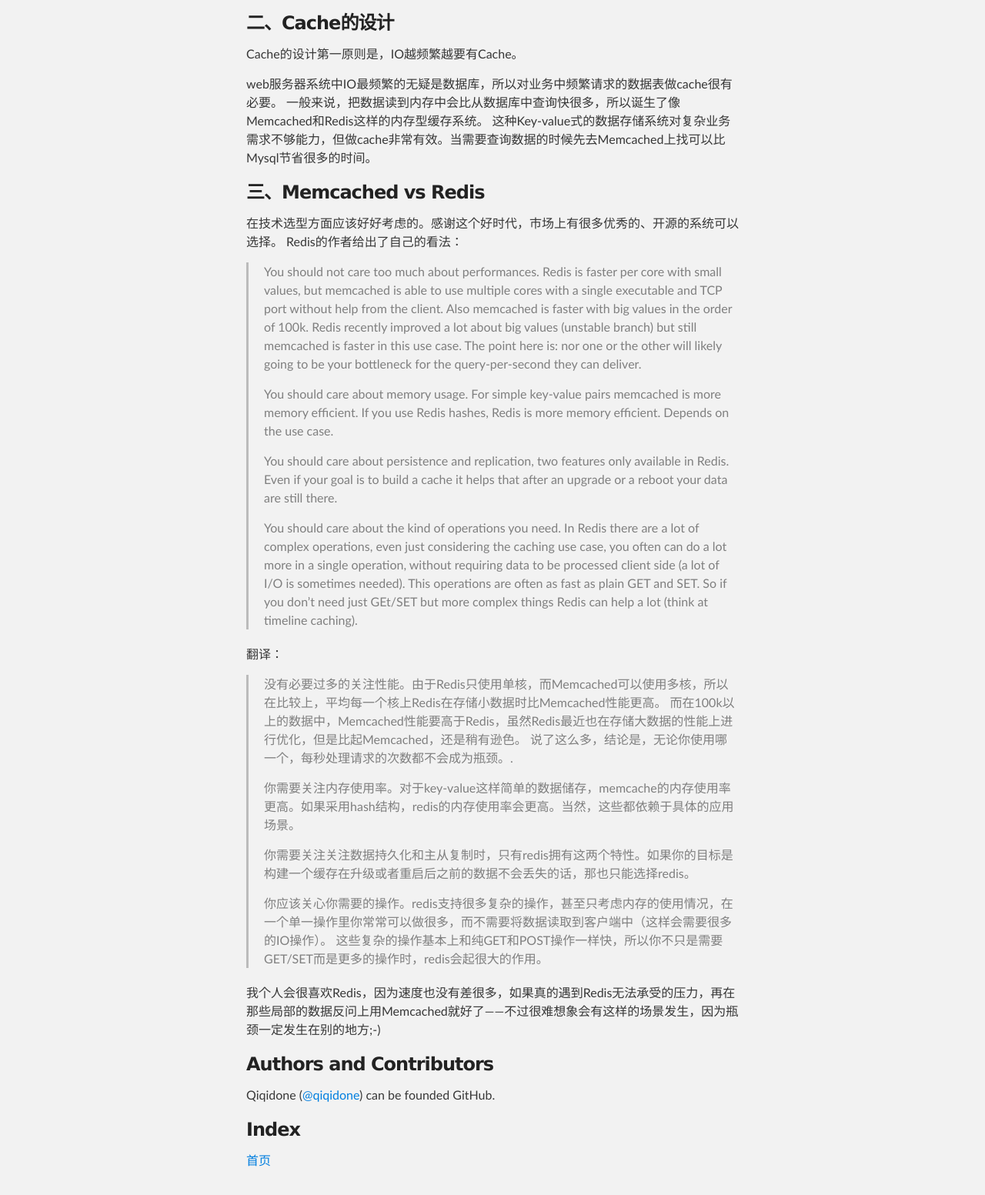
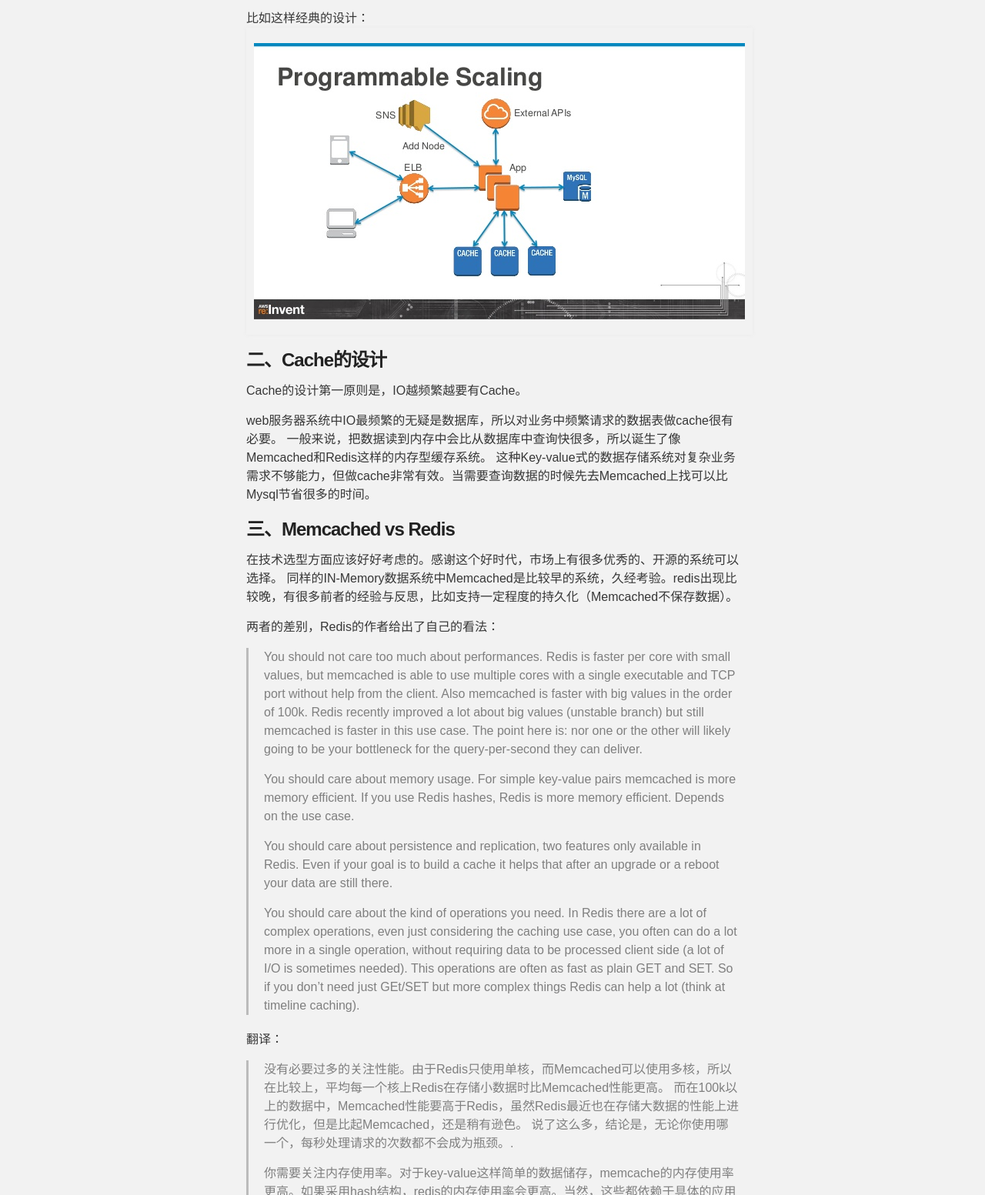
Before and after one commit to qiqidone/qiqidone.github.io, a plain HTML site: page 09-Cache-save-world.html in a window 1280 px wide. Shown: the part 655-2208 px from the top of the page at 77% size. Drawn offline with Linux system fonts and the light colour scheme.

```diff
--- a/09-Cache-save-world.html
+++ b/09-Cache-save-world.html
@@ -48,12 +48,18 @@
             Sql查询的优化很重要，不管是该有的索引，查询复杂度，还是数据库系统设计本身的分表、分库、分布式，都可以在这个问题上找到自己的价值。
             但相比较高风险、高投入的数据库重设，Cache的引入无论从效果还是可行性上都不可能被忽视。
         </p>
+
         <p>
             Cache的定位决定了它在提高单笔查询速率方面有着巨大的作用，但面对写频繁的业务需求来说，就变得比较无力。
             但，不管怎样，加速不用Cache，一定匪夷所思。
         </p>
+
         <p>
             当然，我们这里不是要讲前端的Cache，诸如浏览器Cache，或是CDN这种，也不是CPU的cache那种底层，我们只是讲Server层次的Cache。
+        </p>
+        <p>
+            比如这样经典的设计：
+            <img src="images/09.jpg" class="inner" title="jvm-memory-model">
         </p>
 
         <h3>
@@ -63,6 +69,7 @@
         <p>
             Cache的设计第一原则是，IO越频繁越要有Cache。
         </p>
+
         <p>
             web服务器系统中IO最频繁的无疑是数据库，所以对业务中频繁请求的数据表做cache很有必要。
             一般来说，把数据读到内存中会比从数据库中查询快很多，所以诞生了像Memcached和Redis这样的内存型缓存系统。
@@ -75,7 +82,11 @@
 
         <p>
             在技术选型方面应该好好考虑的。感谢这个好时代，市场上有很多优秀的、开源的系统可以选择。
-            Redis的作者给出了自己的看法：
+            同样的IN-Memory数据系统中Memcached是比较早的系统，久经考验。redis出现比较晚，有很多前者的经验与反思，比如支持一定程度的持久化（Memcached不保存数据）。
+
+        </p>
+
+        <p> 两者的差别，Redis的作者给出了自己的看法：
         </p>
         <blockquote class="hljs-comment">
             <p>You should not care too much about performances. Redis is faster per core with small values, but
@@ -114,7 +125,23 @@
         </blockquote>
 
         <p>
-            我个人会很喜欢Redis，因为速度也没有差很多，如果真的遇到Redis无法承受的压力，再在那些局部的数据反问上用Memcached就好了——不过很难想象会有这样的场景发生，因为瓶颈一定发生在别的地方;-)
+            理论上说，完全的内存IO的Memcached会强于Redis，但实际上，Memcached使用的Libevent的牺牲了很多的性能，而redis自己实现了简易好用的网络传输协议，而这个造成了网络IO拖了memcached的后腿。
+            另外一个Memcached的优势是业界有很多集群化的方案，相对比较成熟，而Redis 3.0才刚刚推出了集群，做shard的方案还是要小心谨慎，自己设计好一致性哈希方案，实现横向拓展以及预防一些机器下线的问题。
+            我个人会很喜欢Redis，主要是因为Redis可以做持久化，不仅可以用来做cache，而且可以做MQ容器，可以一定程度代替数据库。另外速度也没有差很多。
+            如果真的遇到Redis无法承受的业务，再在那些局部的数据访问上用Memcached就好了——不过很难想象会有这样的场景发生，因为瓶颈一定发生在别的地方;-)
+        </p>
+        <p>
+            另外，Redis在遇到复杂的数据结构查询时，尽量考虑使用lua脚本，直接返回结果，很多client端的redis库在面对复杂数据结构或者业务逻辑时会拖慢很多速度。
+        </p>
+
+        <h3>
+            <a class="anchor" aria-hidden="true"><span
+                    aria-hidden="true" class="octicon octicon-link"></span></a>四、Cache不是万能药</h3>
+
+        <p>
+            基本上现在遇到性能问题，或者是用户体验不好，都会先想到哪里可以上cache，减少IO延时，减少系统负载。
+            Cache的引入的确在很多时候可以优化性能，提高体验，但如果cache上完了又出现新的性能瓶颈怎么办呢？那就上更多的机器吧。
+            所以可能最后系统架构上考虑好横向拓展很重要，不然每走一步都是新的问题。
         </p>
         <!---->
         <!---->
--- a/stylesheets/stylesheet.css
+++ b/stylesheets/stylesheet.css
@@ -53,7 +53,7 @@
   color:#373737;
   background: #212121;
   font-size: 16px;
-  font-family: 'Myriad Pro', Calibri, Helvetica, Arial, sans-serif;
+  font-family: "Arial","Microsoft YaHei","黑体","宋体", 'Myriad Pro', Calibri, Helvetica, sans-serif;
   line-height: 1.5;
   -webkit-font-smoothing: antialiased;
 }
@@ -62,7 +62,7 @@
   margin: 10px 0;
   font-weight: 700;
   color:#222222;
-  font-family: 'Lucida Grande', 'Calibri', Helvetica, Arial, sans-serif;
+  font-family: "Arial","Microsoft YaHei","黑体","宋体", 'Myriad Pro', Calibri, Helvetica, sans-serif;
   letter-spacing: -1px;
 }
 
```
Also changed, not shown: images/09.jpg (added).
